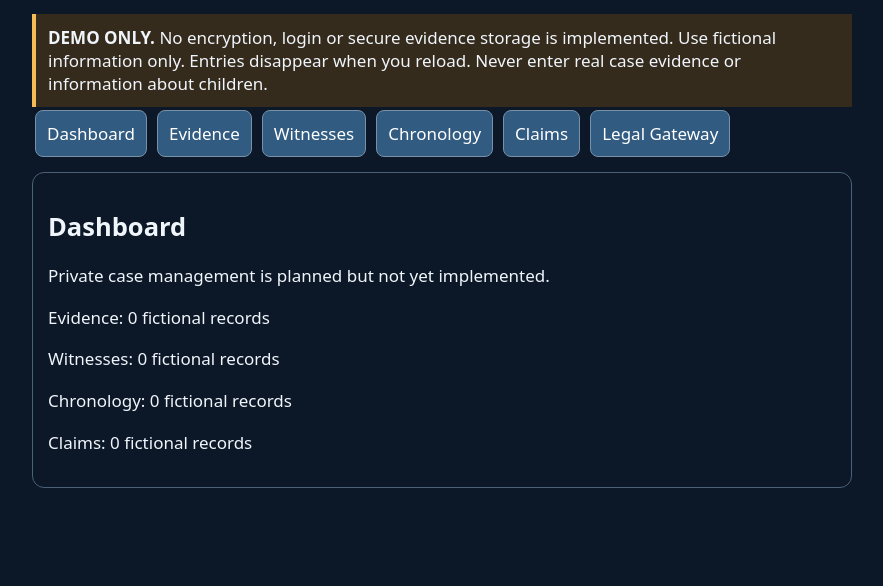
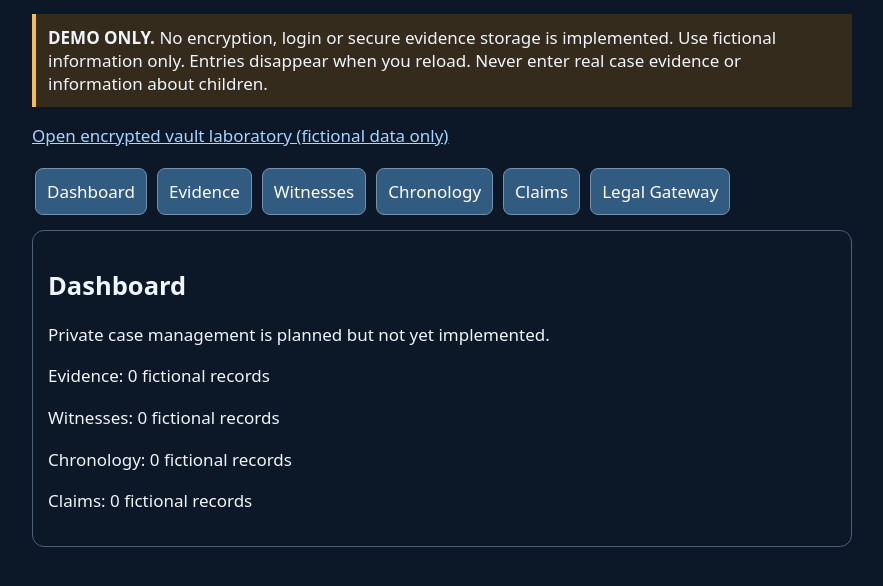
Before and after one commit to mayhem82/MAYHEM-Personal-Intelligence, a plain HTML site: page index.html in a window 1280 px wide. Shown: the part 114-700 px from the top of the page, without its empty margins (198-1081 px from the left). Drawn offline with Linux system fonts and the light colour scheme.

Commit message:
ui: link encrypted vault lab from dashboard

```diff
--- a/index.html
+++ b/index.html
@@ -1,6 +1,6 @@
 <!doctype html>
 <html lang="en"><head><meta charset="utf-8"><meta name="viewport" content="width=device-width,initial-scale=1"><title>MAYHEM Personal Intelligence</title><meta name="theme-color" content="#132238">
-<style>body{font:17px system-ui;background:#0c1727;color:#f0f5fb;margin:auto;padding:18px;max-width:820px}h1{font-size:1.5em}button,input,textarea,select{font:inherit;border-radius:8px;padding:11px}button{background:#315b80;color:white;border:1px solid #7791a8;margin:3px}input,textarea,select{display:block;width:100%;box-sizing:border-box;background:#172e46;color:white;border:1px solid #8193a6;margin:7px 0 15px}section{border:1px solid #4b6177;border-radius:12px;padding:15px;margin-top:12px}nav{display:flex;flex-wrap:wrap;gap:4px}p{line-height:1.45}.alert{border-left:4px solid #f5bb57;padding:12px;background:#352b1d}article{border-top:1px solid #4b6177;padding:8px;overflow-wrap:anywhere}label{display:block}</style></head><body><h1>MAYHEM · Personal Intelligence</h1><p>Free and open-source · Android-first prototype</p><div class="alert"><strong>DEMO ONLY.</strong> No encryption, login or secure evidence storage is implemented. Use fictional information only. Entries disappear when you reload. Never enter real case evidence or information about children.</div><nav id="nav"></nav><main id="main"></main>
+<style>body{font:17px system-ui;background:#0c1727;color:#f0f5fb;margin:auto;padding:18px;max-width:820px}h1{font-size:1.5em}button,input,textarea,select{font:inherit;border-radius:8px;padding:11px}button{background:#315b80;color:white;border:1px solid #7791a8;margin:3px}input,textarea,select{display:block;width:100%;box-sizing:border-box;background:#172e46;color:white;border:1px solid #8193a6;margin:7px 0 15px}section{border:1px solid #4b6177;border-radius:12px;padding:15px;margin-top:12px}nav{display:flex;flex-wrap:wrap;gap:4px}p{line-height:1.45}.alert{border-left:4px solid #f5bb57;padding:12px;background:#352b1d}article{border-top:1px solid #4b6177;padding:8px;overflow-wrap:anywhere}label{display:block}</style></head><body><h1>MAYHEM · Personal Intelligence</h1><p>Free and open-source · Android-first prototype</p><div class="alert"><strong>DEMO ONLY.</strong> No encryption, login or secure evidence storage is implemented. Use fictional information only. Entries disappear when you reload. Never enter real case evidence or information about children.</div><p><a style="color:#a7d5ff" href="vault-lab.html">Open encrypted vault laboratory (fictional data only)</a></p><nav id="nav"></nav><main id="main"></main>
 <script>
 const tabs=['Dashboard','Evidence','Witnesses','Chronology','Claims','Legal Gateway'];const store={Evidence:[],Witnesses:[],Chronology:[],Claims:[]};let active='Dashboard',sequence=0;
 const make=(tag,value)=>{let n=document.createElement(tag);n.textContent=value||'';return n};
```
